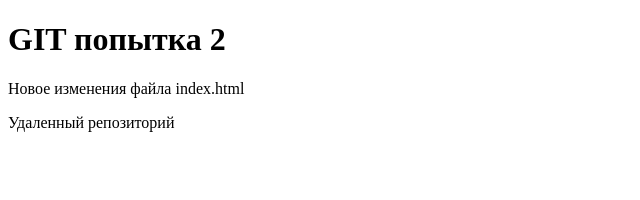
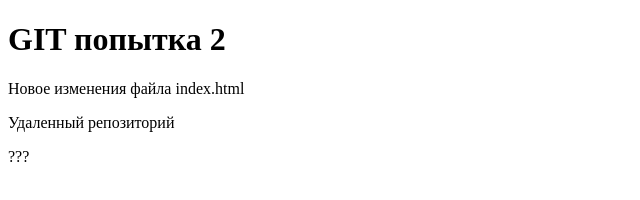
Before and after one commit to L1zzz/git-project, a plain HTML site: page index.html in a window 1280 px wide. Shown: the full height of the page, 0-640 px from the left. Drawn offline with Linux system fonts and the light colour scheme.

Commit message:
Update index.html

```diff
--- a/index.html
+++ b/index.html
@@ -8,5 +8,6 @@
 <h1>GIT попытка 2</h1>
 <p>Новое изменения файла index.html</p>
 <p>Удаленный репозиторий</p>
+<p>???</p>
 </body>
 </html>
```
